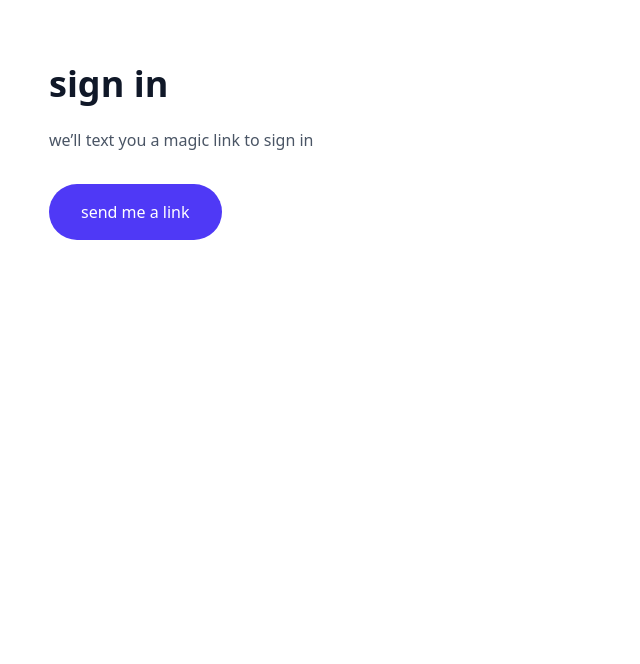
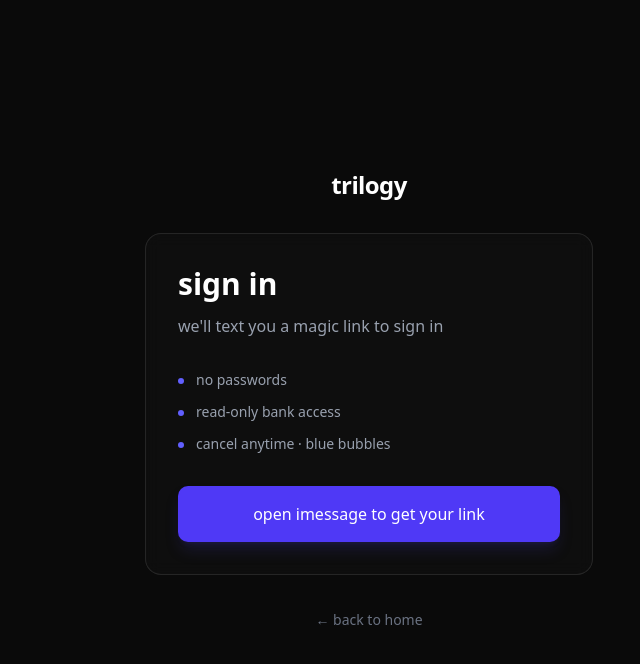
Before and after one commit to manav-s/trilogymoney, a Next.js app: page /signin in a window 1280 px wide. Shown: the top 664 px of the page, without its empty margins (271-911 px from the left). Built offline with nearby package versions, Linux system fonts and the light colour scheme.

Commit message:
Redesign sign-in page with reassurance bullets and professional dark theme

```diff
--- a/app/signin/page.tsx
+++ b/app/signin/page.tsx
@@ -14,19 +14,58 @@ export default function SignInPage() {
   };
 
   return (
-    <div className="min-h-screen bg-white">
-      <div className="max-w-2xl mx-auto px-4 py-16">
-        <h1 className="text-4xl font-bold text-gray-900 mb-6 lowercase">sign in</h1>
-        <p className="text-gray-600 lowercase mb-8">we’ll text you a magic link to sign in</p>
-        <div className="flex items-center gap-4">
-          <button onClick={openSms} className="px-8 py-4 rounded-full bg-indigo-600 text-white lowercase hover:bg-indigo-700">
-            send me a link
-          </button>
-          {openedOnce ? (
-            <button onClick={openSms} className="px-8 py-4 rounded-full bg-gray-200 text-gray-800 lowercase hover:bg-gray-300">
-              open messages again
+    <div className="min-h-screen bg-[#0a0a0a] flex flex-col items-center justify-center px-6">
+      <div className="max-w-md w-full">
+        {/* Logo/Brand */}
+        <div className="text-center mb-8">
+          <h1 className="text-2xl font-bold text-white lowercase tracking-tight mb-2">trilogy</h1>
+        </div>
+
+        {/* Main card */}
+        <div className="border border-white/10 bg-white/[0.02] rounded-2xl p-8 backdrop-blur-sm">
+          <h2 className="text-3xl font-bold text-white mb-3 lowercase">sign in</h2>
+          <p className="text-gray-400 mb-8 lowercase">we'll text you a magic link to sign in</p>
+
+          {/* Reassurance bullets */}
+          <div className="space-y-3 mb-8">
+            <div className="flex items-start gap-3">
+              <div className="w-1.5 h-1.5 rounded-full bg-indigo-500 mt-2 flex-shrink-0"></div>
+              <p className="text-sm text-gray-400 lowercase">no passwords</p>
+            </div>
+            <div className="flex items-start gap-3">
+              <div className="w-1.5 h-1.5 rounded-full bg-indigo-500 mt-2 flex-shrink-0"></div>
+              <p className="text-sm text-gray-400 lowercase">read-only bank access</p>
+            </div>
+            <div className="flex items-start gap-3">
+              <div className="w-1.5 h-1.5 rounded-full bg-indigo-500 mt-2 flex-shrink-0"></div>
+              <p className="text-sm text-gray-400 lowercase">cancel anytime · blue bubbles</p>
+            </div>
+          </div>
+
+          {/* CTA */}
+          <div className="space-y-3">
+            <button
+              onClick={openSms}
+              className="w-full px-8 py-4 rounded-lg bg-indigo-600 text-white lowercase font-medium hover:bg-indigo-500 transition-colors shadow-lg shadow-indigo-900/30"
+            >
+              open imessage to get your link
             </button>
-          ) : null}
+            {openedOnce ? (
+              <button
+                onClick={openSms}
+                className="w-full px-8 py-4 rounded-lg bg-white/5 text-gray-400 lowercase font-medium hover:bg-white/10 hover:text-white transition-all border border-white/10"
+              >
+                open messages again
+              </button>
+            ) : null}
+          </div>
+        </div>
+
+        {/* Footer link */}
+        <div className="text-center mt-8">
+          <a href="/" className="text-sm text-gray-500 hover:text-gray-400 transition-colors lowercase">
+            ← back to home
+          </a>
         </div>
       </div>
     </div>
```
